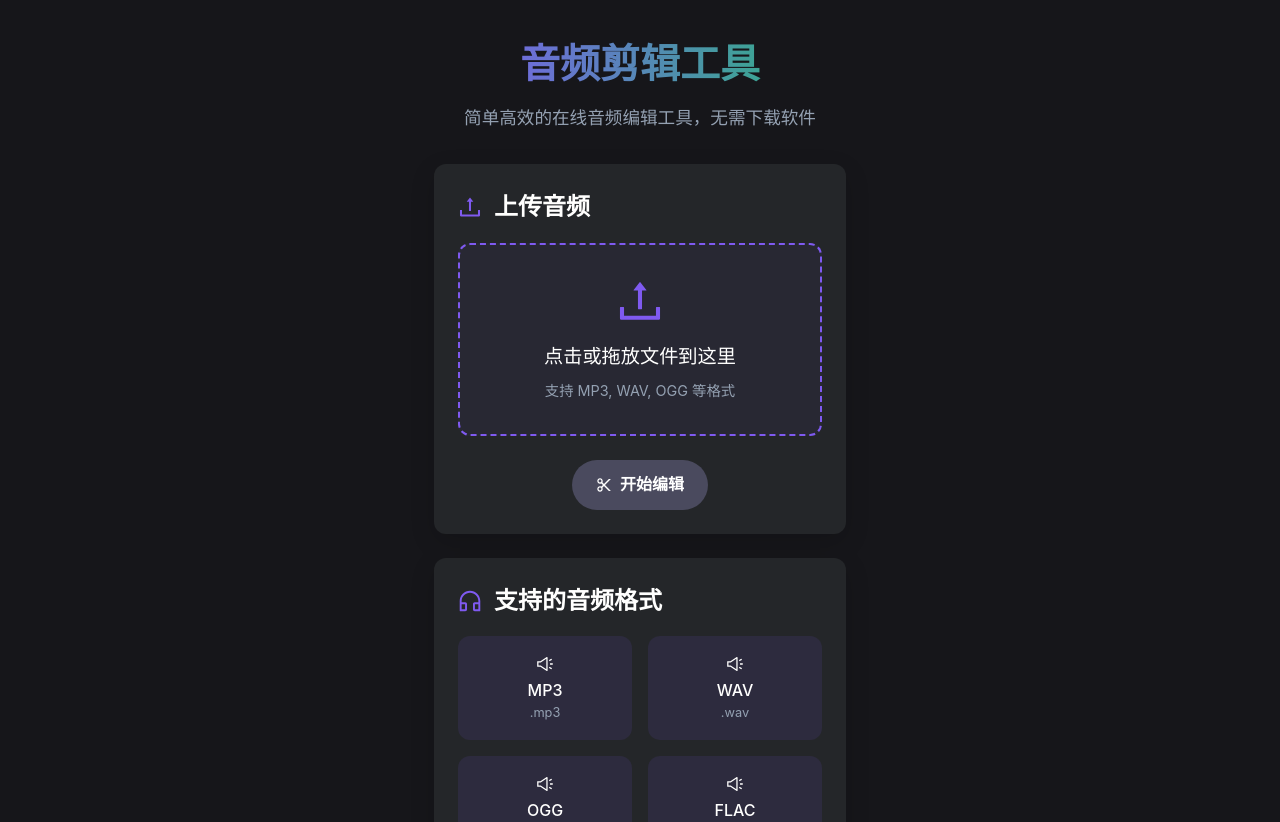
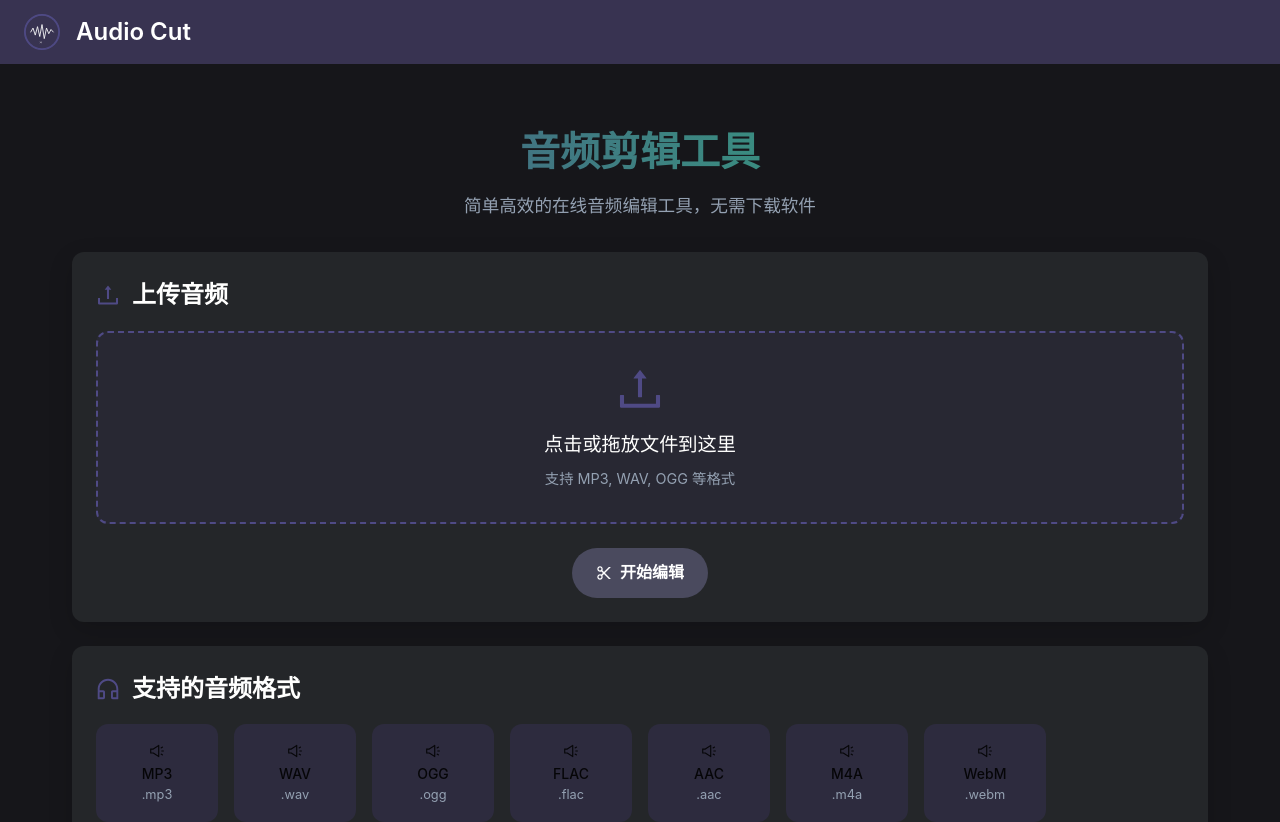
Before and after one commit to one-answer/audio-cut, a React (Create React App) app: page / in a window 1280 px wide. Shown: the top 822 px of the page. Built offline with nearby package versions, Linux system fonts and the light colour scheme.

Commit message:
设置logo

```diff
--- a/public/index.html
+++ b/public/index.html
@@ -2,42 +2,23 @@
 <html lang="en">
   <head>
     <meta charset="utf-8" />
-    <link rel="icon" href="%PUBLIC_URL%/favicon.ico" />
+    <link rel="icon" href="%PUBLIC_URL%/favicon.svg" type="image/svg+xml" />
+    <link rel="alternate icon" href="%PUBLIC_URL%/favicon.ico" />
     <meta name="viewport" content="width=device-width, initial-scale=1" />
-    <meta name="theme-color" content="#000000" />
+    <meta name="theme-color" content="#4F4A85" />
     <meta
       name="description"
-      content="Web site created using create-react-app"
+      content="音频剪辑工具 - 一个基于Web的音频编辑应用"
     />
-    <link rel="apple-touch-icon" href="%PUBLIC_URL%/logo192.png" />
-    <!--
-      manifest.json provides metadata used when your web app is installed on a
-      user's mobile device or desktop. See https://developers.google.com/web/fundamentals/web-app-manifest/
-    -->
+    <link rel="apple-touch-icon" href="%PUBLIC_URL%/logo.svg" />
+    <link rel="mask-icon" href="%PUBLIC_URL%/logo.svg" color="#4F4A85" />
+
     <link rel="manifest" href="%PUBLIC_URL%/manifest.json" />
-    <!--
-      Notice the use of %PUBLIC_URL% in the tags above.
-      It will be replaced with the URL of the `public` folder during the build.
-      Only files inside the `public` folder can be referenced from the HTML.
 
-      Unlike "/favicon.ico" or "favicon.ico", "%PUBLIC_URL%/favicon.ico" will
-      work correctly both with client-side routing and a non-root public URL.
-      Learn how to configure a non-root public URL by running `npm run build`.
-    -->
-    <title>React App</title>
+    <title>Audio Cut - 音频剪辑工具</title>
   </head>
   <body>
     <noscript>You need to enable JavaScript to run this app.</noscript>
     <div id="root"></div>
-    <!--
-      This HTML file is a template.
-      If you open it directly in the browser, you will see an empty page.
-
-      You can add webfonts, meta tags, or analytics to this file.
-      The build step will place the bundled scripts into the <body> tag.
-
-      To begin the development, run `npm start` or `yarn start`.
-      To create a production bundle, use `npm run build` or `yarn build`.
-    -->
   </body>
 </html>
--- a/src/App.css
+++ b/src/App.css
@@ -1,6 +1,6 @@
 /* 全局样式 */
 :root {
-  --primary-color: #7F5AF0; /* 主色调：现代紫色 */
+  --primary-color: #4F4A85; /* 主色调：深紫色 */
   --secondary-color: #2CB67D; /* 辅助色：清新绿色 */
   --background-color: #16161A; /* 背景色：深色背景 */
   --surface-color: #242629; /* 表面色：稍浅的深色 */
@@ -8,6 +8,7 @@
   --paragraph-color: #94A1B2; /* 段落色：柔和的灰色 */
   --accent-color: #FF8906; /* 强调色：橙色 */
   --danger-color: #EF4565; /* 危险色：红色 */
+  --header-color: #383351; /* 头部背景色 */
   --border-radius: 12px; /* 圆角半径 */
   --card-shadow: 0 8px 24px rgba(0, 0, 0, 0.15); /* 卡片阴影 */
   --transition-speed: 0.3s; /* 过渡速度 */
@@ -27,6 +28,19 @@ body {
   min-height: 100vh;
   display: flex;
   flex-direction: column;
+  background-color: var(--background-color);
+}
+
+/* Logo样式 */
+.logo {
+  display: flex;
+  align-items: center;
+  justify-content: center;
+  transition: transform var(--transition-speed);
+}
+
+.logo:hover {
+  transform: scale(1.05);
 }
 
 /* 页面标题 */
--- a/src/App.tsx
+++ b/src/App.tsx
@@ -1,5 +1,5 @@
-import React, { useState, useRef, useEffect } from 'react';
-import { message } from 'antd';
+import React, { useState, useRef } from 'react';
+import { message, Layout } from 'antd';
 import {
   SoundOutlined,
   UploadOutlined,
@@ -12,6 +12,9 @@ import {
 // 导入Ant Design样式
 import 'antd/dist/reset.css';
 import './App.css';
+
+// 导入头部组件
+import Header from './components/common/Header';
 
 // 导入组件和服务
 import AudioEditor from './components/AudioEditor/AudioEditor';
@@ -118,8 +121,12 @@ function App() {
     return (bytes / (1024 * 1024)).toFixed(2) + ' MB';
   };
 
+  const { Content } = Layout;
+
   return (
-    <div className="app-container">
+    <Layout className="app-container">
+      <Header />
+      <Content style={{ padding: '24px', minHeight: 'calc(100vh - 64px)' }}>
       {isEditing && audioFile ? (
         // 编辑模式
         <div className="content-area fade-in">
@@ -244,7 +251,8 @@ function App() {
           </div>
         </div>
       )}
-    </div>
+      </Content>
+    </Layout>
   );
 }
 
--- /dev/null
+++ b/src/components/common/Header.tsx
@@ -0,0 +1,33 @@
+import React from 'react';
+import { Layout, Typography, Space } from 'antd';
+import Logo from './Logo';
+
+const { Header: AntHeader } = Layout;
+const { Title } = Typography;
+
+const Header: React.FC = () => {
+  return (
+    <AntHeader style={{
+      display: 'flex',
+      alignItems: 'center',
+      padding: '0 24px',
+      background: '#383351'
+    }}>
+      <Space align="center" size={16}>
+        <Logo size={36} />
+        <Title
+          level={3}
+          style={{
+            margin: 0,
+            color: '#fff',
+            fontWeight: 600
+          }}
+        >
+          Audio Cut
+        </Title>
+      </Space>
+    </AntHeader>
+  );
+};
+
+export default Header;
--- /dev/null
+++ b/src/components/common/Logo.tsx
@@ -0,0 +1,16 @@
+import React from 'react';
+
+interface LogoProps {
+  size?: number;
+  className?: string;
+}
+
+const Logo: React.FC<LogoProps> = ({ size = 40, className = '' }) => {
+  return (
+    <div className={`logo ${className}`} style={{ width: size, height: size }}>
+      <img src="/logo.svg" alt="Audio Cut Logo" style={{ width: '100%', height: '100%' }} />
+    </div>
+  );
+};
+
+export default Logo;
```
Also changed, not shown: public/convert-favicon-reminder.txt (added), public/favicon.ico.txt (added), public/favicon.svg (added), public/logo.svg (added), public/manifest.json.
